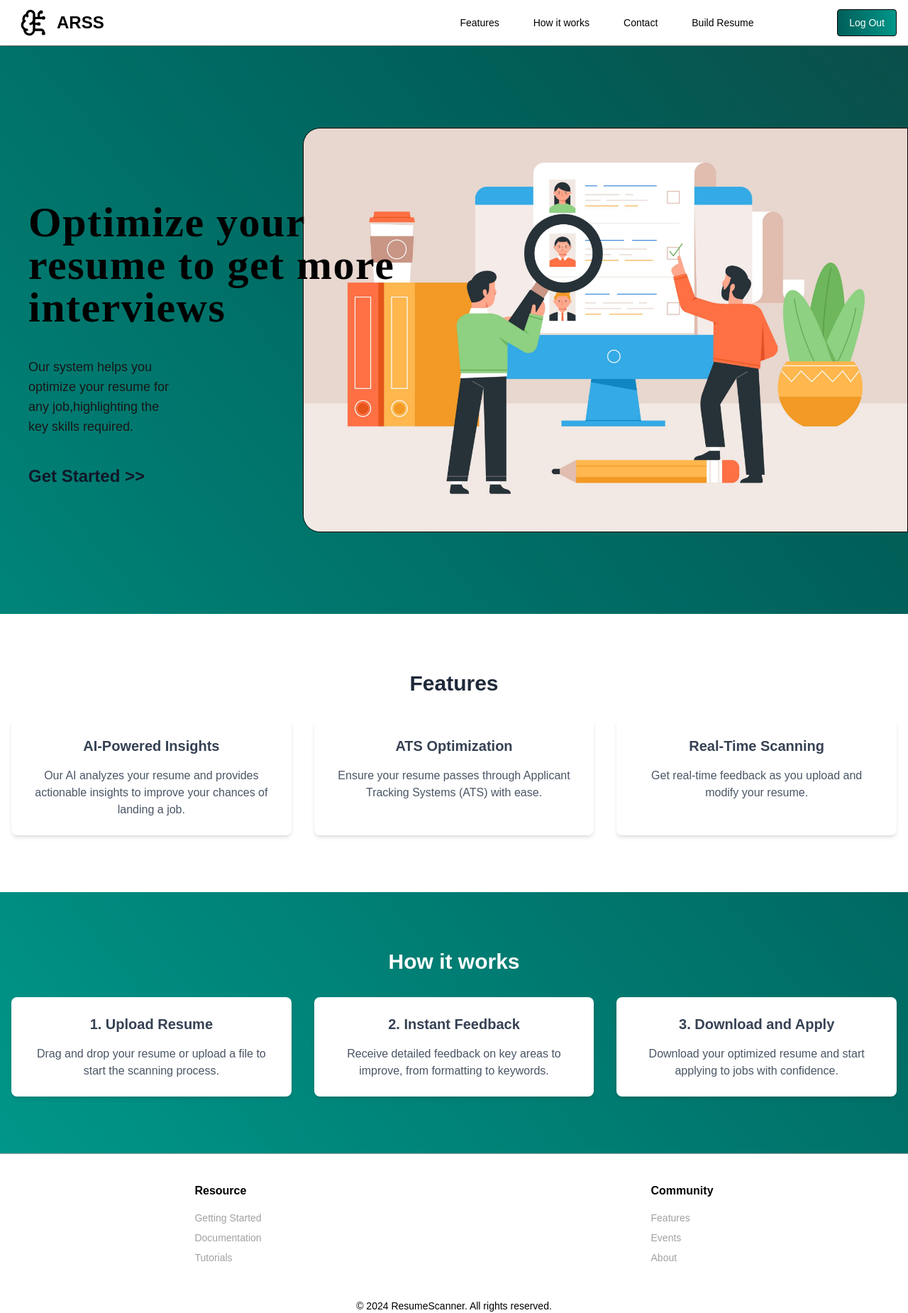
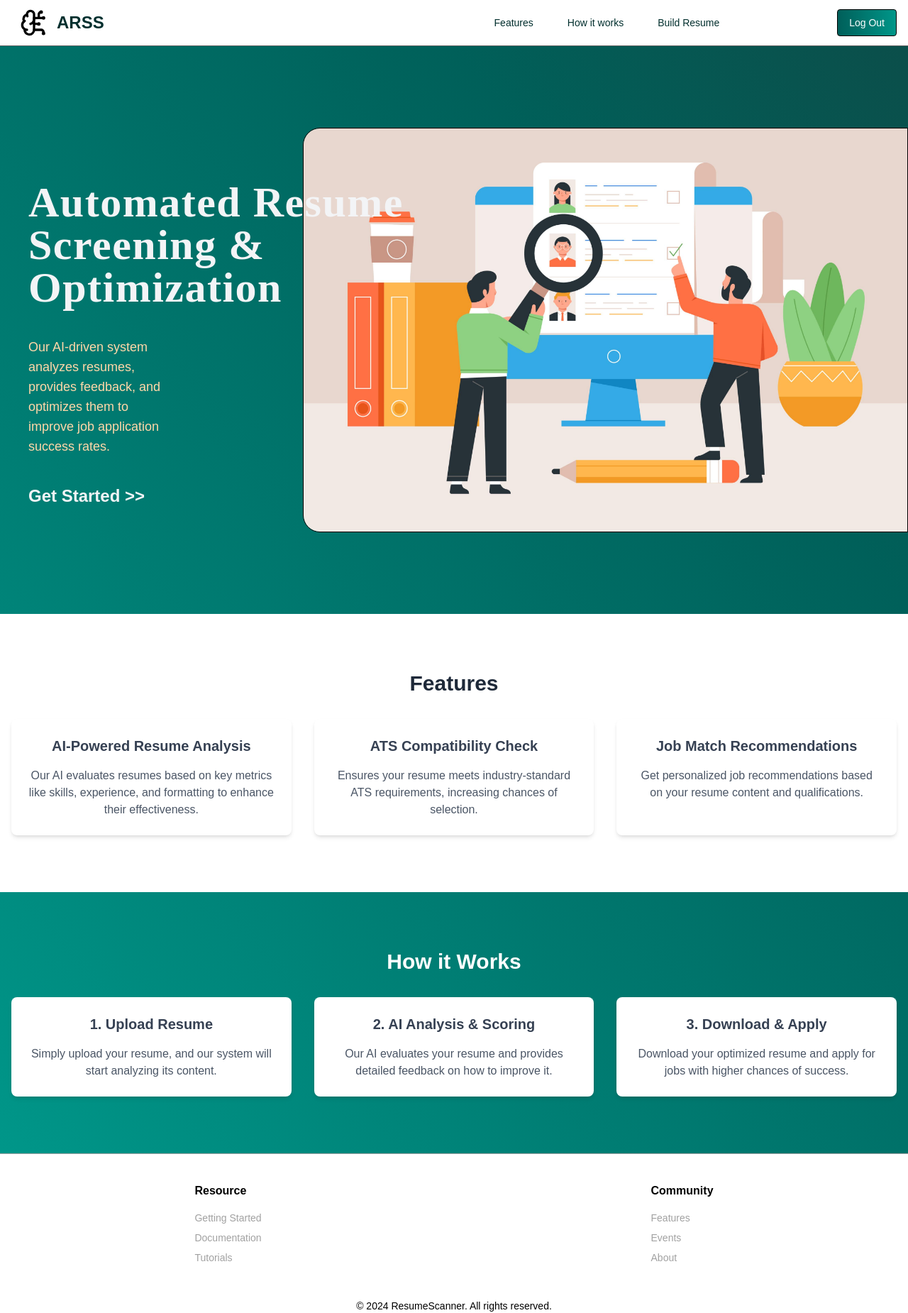
Before and after one commit to Sushant-Luitel/ResumeAnalyzer, a React (Vite) app in the folder frontend/: page / in a window 1280 px wide. Shown: the whole page at 71% size. Built offline with nearby package versions, Linux system fonts and the light colour scheme; sample sign-in values are in the browser's storage.

Commit message:
styles(app): homepage and nav ui

```diff
--- a/frontend/src/App.css
+++ b/frontend/src/App.css
@@ -4,6 +4,10 @@
 *::after,
 *::before {
   box-sizing: border-box;
+}
+
+html {
+  scroll-behavior: smooth;
 }
 
 body {
@@ -13,7 +17,7 @@ body {
 
 h1 {
   color: #fff;
-  font-family: 'Pacifico', cursive;
+  font-family: "Pacifico", cursive;
 }
 
 .error-message {
--- a/frontend/src/components/Navbar/Navbar.tsx
+++ b/frontend/src/components/Navbar/Navbar.tsx
@@ -18,25 +18,23 @@ const Navbar = () => {
         <div className="flex justify-between items-center">
           <Link to={"/"} className="flex items-center flex-shrink-0">
             <BrainCircuit className=" h-10 w-16" />
-            <span className="text-2xl font-bold">ARSS</span>
+            <span className="text-2xl font-bold text-teal-950">ARSS</span>
           </Link>
-          <ul className=" hidden lg:flex ml-96 space-x-12">
+          <ul className=" hidden lg:flex ml-96 space-x-12 text-teal-950">
             <li>
-              <a href="#">Features</a>
+              <a href="#features">Features</a>
             </li>
             <li>
-              <a href="#">How it works</a>
+              <a href="#how-it-works">How it works</a>
             </li>
-            <li>
-              <a href="#">Contact</a>
-            </li>
+
             <li>
               <a href="https://www.overleaf.com/">Build Resume</a>
             </li>
           </ul>
           <div className=" hidden lg:flex justify-center items-center">
             <button
-              className="border border-black bg-gradient-to-r from-teal-800 to-teal-600 px-4 py-2 rounded text-white"
+              className="border border-black bg-gradient-to-r from-teal-800 to-teal-600 px-4 py-2 rounded text-white cursor-pointer"
               onClick={() => logOut()}
             >
               Log Out
--- a/frontend/src/pages/Home.tsx
+++ b/frontend/src/pages/Home.tsx
@@ -10,26 +10,26 @@ const Home = () => {
       <div className="min-h-screen flex flex-col justify-between bg-gradient-to-tr from-teal-600 to-teal-900">
         <div className="flex h-screen justify-center items-center">
           <div className="flex flex-col items-start ml-10 mt-6 -mr-50 z-10 lg:mt-20">
-            <h1 className=" text-2xl sm:text-3xl lg:text-6xl font-bold tracking-wide text-start">
-              <p className=" text-black">
-                Optimize your resume to get more interviews
+            <h1 className="text-2xl sm:text-3xl lg:text-6xl font-bold tracking-wide text-start">
+              <p className="text-gray-100">
+                Automated Resume Screening & Optimization
               </p>
             </h1>
-            <p className=" mt-10 text-lg text-start text-neutral-900 w-52">
-              Our system helps you optimize your resume for any job,highlighting
-              the key skills required.
+            <p className="mt-10 text-lg text-start text-orange-200 w-52">
+              Our AI-driven system analyzes resumes, provides feedback, and
+              optimizes them to improve job application success rates.
             </p>
             <div className="flex self-start my-10">
               <Link
-                className="text-2xl rounded-lg text-gray-900 font-semibold hover:underline hover:text-gray-400 transition duration-300"
-                to="/resumeupload"
+                className="text-2xl rounded-lg text-gray-100 font-semibold hover:underline hover:text-gray-400 transition duration-300"
+                to="/recommend-job"
               >
                 Get Started &gt;&gt;
               </Link>
             </div>
           </div>
           <img
-            className=" border rounded-l-3xl w-2/3 ml-2 my-10"
+            className="border rounded-l-3xl w-2/3 ml-2 my-10"
             src={Heroimg}
             alt="heroimage"
           />
@@ -43,14 +43,14 @@ const Home = () => {
             <div className="grid md:grid-cols-3 gap-8">
               <div
                 className="p-6 bg-white rounded-lg shadow-md hover:shadow-xl transition duration-300 ease-in-out cursor-pointer"
-                onClick={() => navigate("/recommend-job")}
+                onClick={() => navigate("/resume-analysis")}
               >
                 <h3 className="text-xl font-bold text-gray-700 mb-4">
-                  AI-Powered Insights
+                  AI-Powered Resume Analysis
                 </h3>
                 <p className="text-gray-600">
-                  Our AI analyzes your resume and provides actionable insights
-                  to improve your chances of landing a job.
+                  Our AI evaluates resumes based on key metrics like skills,
+                  experience, and formatting to enhance their effectiveness.
                 </p>
               </div>
               <div
@@ -58,19 +58,20 @@ const Home = () => {
                 onClick={() => navigate("/calculate-ats")}
               >
                 <h3 className="text-xl font-bold text-gray-700 mb-4">
-                  ATS Optimization
+                  ATS Compatibility Check
                 </h3>
                 <p className="text-gray-600">
-                  Ensure your resume passes through Applicant Tracking Systems
-                  (ATS) with ease.
+                  Ensures your resume meets industry-standard ATS requirements,
+                  increasing chances of selection.
                 </p>
               </div>
               <div className="p-6 bg-white rounded-lg shadow-md hover:shadow-xl transition duration-300 ease-in-out">
                 <h3 className="text-xl font-bold text-gray-700 mb-4">
-                  Real-Time Scanning
+                  Job Match Recommendations
                 </h3>
                 <p className="text-gray-600">
-                  Get real-time feedback as you upload and modify your resume.
+                  Get personalized job recommendations based on your resume
+                  content and qualifications.
                 </p>
               </div>
             </div>
@@ -80,7 +81,7 @@ const Home = () => {
         <section id="how-it-works" className="py-20">
           <div className="container mx-auto px-4 text-center">
             <h2 className="text-3xl font-semibold text-white mb-8">
-              How it works
+              How it Works
             </h2>
             <div className="grid md:grid-cols-3 gap-8">
               <div className="p-6 bg-white rounded-lg shadow-md hover:shadow-xl transition duration-300 ease-in-out">
@@ -88,26 +89,26 @@ const Home = () => {
                   1. Upload Resume
                 </h3>
                 <p className="text-gray-600">
-                  Drag and drop your resume or upload a file to start the
-                  scanning process.
+                  Simply upload your resume, and our system will start analyzing
+                  its content.
                 </p>
               </div>
               <div className="p-6 bg-white rounded-lg shadow-md hover:shadow-xl transition duration-300 ease-in-out">
                 <h3 className="text-xl font-bold text-gray-700 mb-4">
-                  2. Instant Feedback
+                  2. AI Analysis & Scoring
                 </h3>
                 <p className="text-gray-600">
-                  Receive detailed feedback on key areas to improve, from
-                  formatting to keywords.
+                  Our AI evaluates your resume and provides detailed feedback on
+                  how to improve it.
                 </p>
               </div>
               <div className="p-6 bg-white rounded-lg shadow-md hover:shadow-xl transition duration-300 ease-in-out">
                 <h3 className="text-xl font-bold text-gray-700 mb-4">
-                  3. Download and Apply
+                  3. Download & Apply
                 </h3>
                 <p className="text-gray-600">
-                  Download your optimized resume and start applying to jobs with
-                  confidence.
+                  Download your optimized resume and apply for jobs with higher
+                  chances of success.
                 </p>
               </div>
             </div>
```
